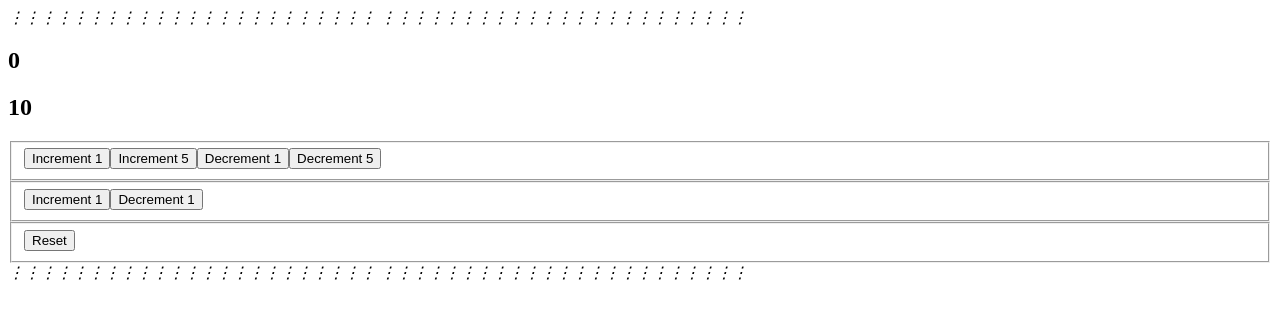
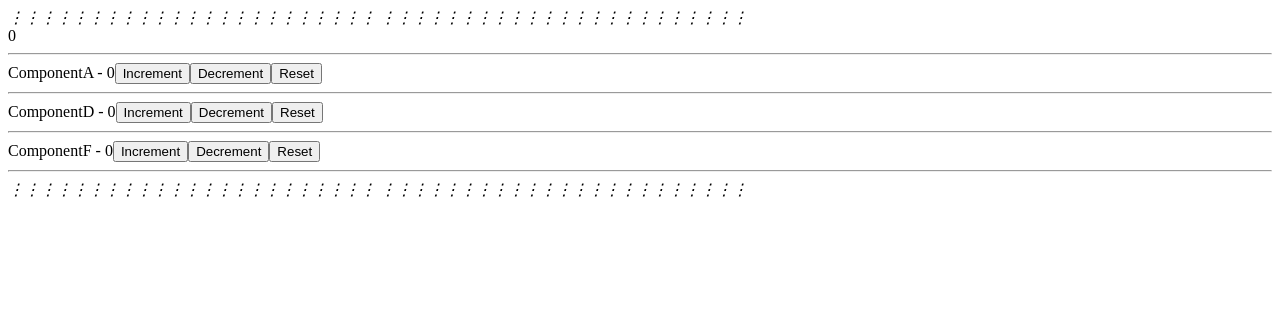
Before and after one commit to Chandraprakash-Darji/reactjs-learning, a React (Create React App) app in the folder React Hooks/: page / in a window 1280 px wide. Shown: the top 318 px of the page. Built offline with nearby package versions, Linux system fonts and the light colour scheme.

Commit message:
UseReducer with useContext

```diff
--- a/React Hooks/src/App.jsx
+++ b/React Hooks/src/App.jsx
@@ -1,14 +1,41 @@
-import CounterOne from "./components/useReducer/CounterOne";
-import CounterTwo from "./components/useReducer/CounterTwo";
+import { createContext, useReducer } from "react";
+import ComponentA from "./components/useReducer/ComponentA";
+import ComponentB from "./components/useReducer/ComponentB";
+import ComponentC from "./components/useReducer/ComponentC";
+
+export const CountContext = createContext();
+
+const initialState = 0;
+const reducer = (state, action) => {
+  switch (action) {
+    case "increment":
+      return state + 1;
+    case "decrement":
+      return state - 1;
+    case "reset":
+      return initialState;
+    default:
+      return state;
+  }
+};
 
 export default function App() {
+  const [count, dispatch] = useReducer(reducer, initialState);
+
   return (
     <div>
-      <i>⋮⋮⋮⋮⋮⋮⋮⋮⋮⋮⋮⋮⋮⋮⋮⋮⋮⋮⋮⋮⋮⋮⋮
-         ⋮⋮⋮⋮⋮⋮⋮⋮⋮⋮⋮⋮⋮⋮⋮⋮⋮⋮⋮⋮⋮⋮⋮</i>
-      <CounterTwo/>
-      <i>⋮⋮⋮⋮⋮⋮⋮⋮⋮⋮⋮⋮⋮⋮⋮⋮⋮⋮⋮⋮⋮⋮⋮
-         ⋮⋮⋮⋮⋮⋮⋮⋮⋮⋮⋮⋮⋮⋮⋮⋮⋮⋮⋮⋮⋮⋮⋮</i>
+      <i>⋮⋮⋮⋮⋮⋮⋮⋮⋮⋮⋮⋮⋮⋮⋮⋮⋮⋮⋮⋮⋮⋮⋮ ⋮⋮⋮⋮⋮⋮⋮⋮⋮⋮⋮⋮⋮⋮⋮⋮⋮⋮⋮⋮⋮⋮⋮</i>
+      <CountContext.Provider
+        value={{ countState: count, countDispatch: dispatch }}
+      >
+        <div>
+          {count}
+          <ComponentA />
+          <ComponentB />
+          <ComponentC />
+        </div>
+      </CountContext.Provider>
+      <i>⋮⋮⋮⋮⋮⋮⋮⋮⋮⋮⋮⋮⋮⋮⋮⋮⋮⋮⋮⋮⋮⋮⋮ ⋮⋮⋮⋮⋮⋮⋮⋮⋮⋮⋮⋮⋮⋮⋮⋮⋮⋮⋮⋮⋮⋮⋮</i>
     </div>
   );
 }
--- /dev/null
+++ b/React Hooks/src/components/useReducer/ComponentA.jsx
@@ -0,0 +1,19 @@
+import { useContext } from "react";
+import { CountContext } from "../../App";
+
+const ComponentA = () => {
+  const countContext = useContext(CountContext);
+  const { countState, countDispatch } = countContext;
+  return (
+    <div>
+      <hr />
+      ComponentA - {countState}
+      <button onClick={() => countDispatch("increment")}>Increment</button>
+      <button onClick={() => countDispatch("decrement")}>Decrement</button>
+      <button onClick={() => countDispatch("reset")}>Reset</button>
+      <hr />
+    </div>
+  );
+};
+
+export default ComponentA;
--- /dev/null
+++ b/React Hooks/src/components/useReducer/ComponentB.jsx
@@ -0,0 +1,11 @@
+import React from "react";
+import ComponentD from "./ComponentD";
+const ComponentB = () => {
+  return (
+    <div>
+      <ComponentD />
+    </div>
+  );
+};
+
+export default ComponentB;
--- /dev/null
+++ b/React Hooks/src/components/useReducer/ComponentC.jsx
@@ -0,0 +1,11 @@
+import React from "react";
+import ComponentE from "./ComponentE";
+const ComponentC = () => {
+  return (
+    <div>
+      <ComponentE />
+    </div>
+  );
+};
+
+export default ComponentC;
--- /dev/null
+++ b/React Hooks/src/components/useReducer/ComponentD.jsx
@@ -0,0 +1,17 @@
+import { useContext } from "react";
+import { CountContext } from "../../App";
+
+const ComponentD = () => {
+  const countContext = useContext(CountContext);
+  const { countState, countDispatch } = countContext;
+  return (
+    <div>
+      ComponentD  - {countState}
+      <button onClick={() => countDispatch("increment")}>Increment</button>
+      <button onClick={() => countDispatch("decrement")}>Decrement</button>
+      <button onClick={() => countDispatch("reset")}>Reset</button>
+    </div>
+  );
+};
+
+export default ComponentD;
--- /dev/null
+++ b/React Hooks/src/components/useReducer/ComponentE.jsx
@@ -0,0 +1,11 @@
+import React from "react";
+import ComponentF from "./ComponentF";
+const ComponentE = () => {
+  return (
+    <>
+      <ComponentF />
+    </>
+  );
+};
+
+export default ComponentE;
--- /dev/null
+++ b/React Hooks/src/components/useReducer/ComponentF.jsx
@@ -0,0 +1,19 @@
+import { useContext } from "react";
+import { CountContext } from "../../App";
+
+const ComponentF = () => {
+  const countContext = useContext(CountContext);
+  const { countState, countDispatch } = countContext;
+  return (
+    <div>
+      <hr />
+      ComponentF - {countState}
+      <button onClick={() => countDispatch("increment")}>Increment</button>
+      <button onClick={() => countDispatch("decrement")}>Decrement</button>
+      <button onClick={() => countDispatch("reset")}>Reset</button>
+      <hr />
+    </div>
+  );
+};
+
+export default ComponentF;
```
